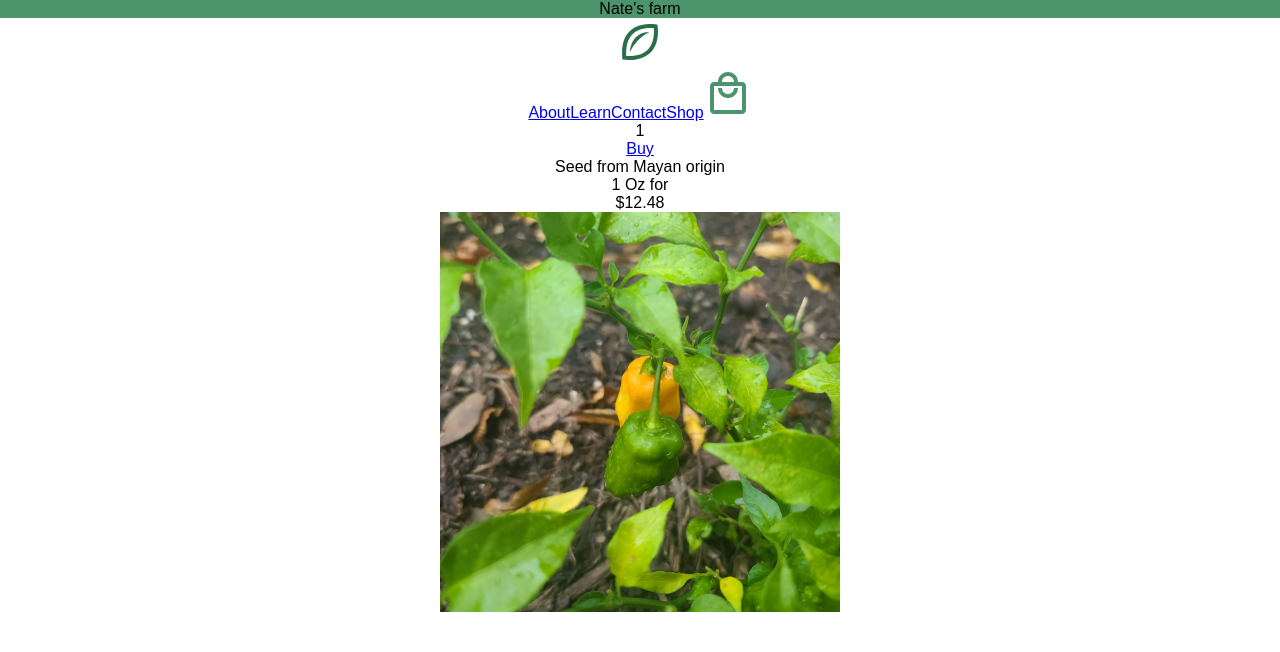
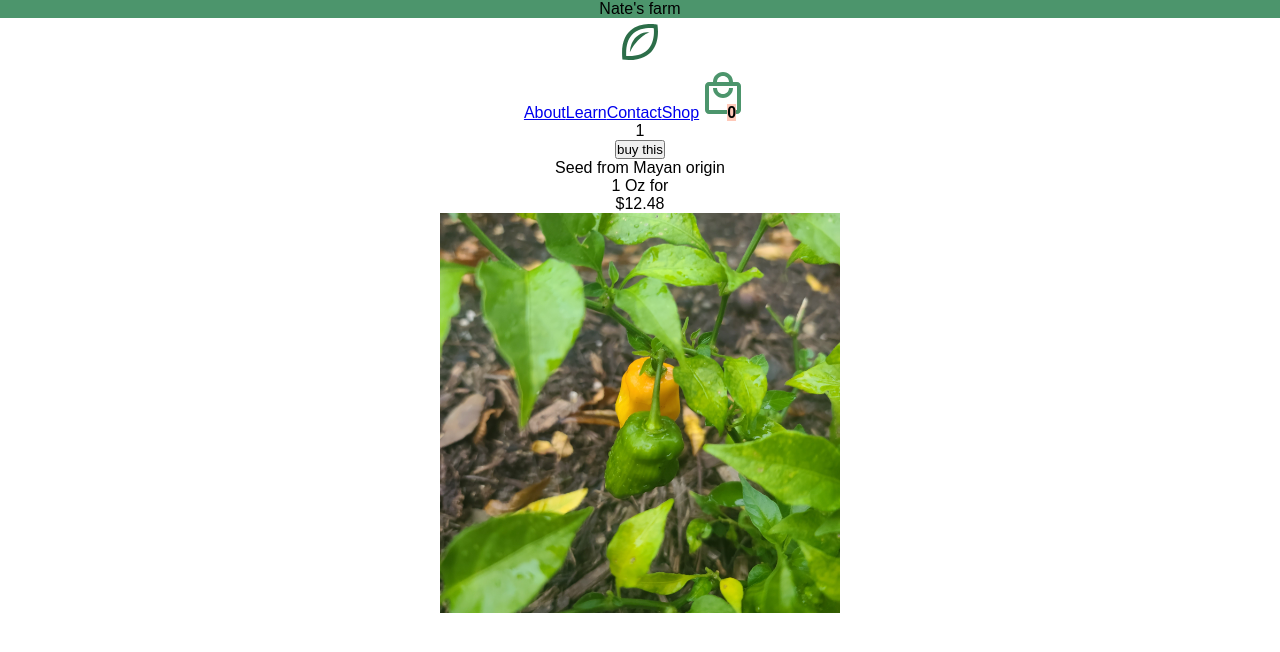
Before and after one commit to bafox2/shoppingcart, a React (Create React App) app: page /shop/1 in a window 1280 px wide. Shown: the top 652 px of the page. Built offline with nearby package versions, Linux system fonts and the light colour scheme; a web font is replaced by a local one.

Commit message:
shopping cart quantity works

```diff
--- a/src/App.js
+++ b/src/App.js
@@ -5,23 +5,40 @@ import About from './pages/About';
 import Contact from './pages/Contact';
 import Shop from './pages/Shop';
 import Item from './components/Item';
+import allItems from './itemData/allItems';
 import Product from './components/Product';
 import Sidecart from './components/Sidecart'
 import Learn from './pages/Learn'
 import { ReactDOM } from 'react-dom/client';
 import { BrowserRouter, Switch, Routes, Route, Router } from 'react-router-dom'
+import React from 'react';
 function App() {
+
+  const [cartList, setCartList] = React.useState([])
+  function onItemBuy(item) {
+    //might need to check if there is already a thing in the cart with the name and increment it
+    setCartList([
+      ...cartList,
+      allItems.find(product => product.name === item).name]
+    )
+  }
+
+  function calculateHeaderCartItems() {
+    console.log(cartList)
+    return cartList ? cartList.length : 0
+  }
+
   return (
     <div className="App">
-      <Header />
+      <Header cartNum={calculateHeaderCartItems} />
       <Routes>
         <Route path="/" element={<Home />} />
         <Route path="/contact" element={<Contact />} />
         <Route path="/about" element={<About />} />
         <Route path="/learn" element={<Learn />} />
-        <Route path="/cart" element={<Sidecart />} />
+        <Route path="/cart" element={<Sidecart cart={cartList} />} />
         <Route path="/shop" element={<Shop />} />
-        <Route path="/shop/:name" element={<Product />} />
+        <Route path="/shop/:name" element={<Product onSubmit={onItemBuy} />} />
       </Routes>
     </div>
   );
--- a/src/components/Header.js
+++ b/src/components/Header.js
@@ -1,10 +1,12 @@
-import React from "react";
+import React, { useState, setstate } from "react";
 import { Link } from "react-router-dom";
 import styles from "../css/Header.module.css";
 import Icon from '@mdi/react';
 import { mdiShoppingOutline, mdiSeedOutline } from '@mdi/js';
 
 const Header = (props) => {
+
+    const cartNum = props.cartNum() ? props.cartNum() : 0
     return (
         <header>
             <p className={styles.logoHeader} >Nate's farm</p>
@@ -15,6 +17,7 @@ const Header = (props) => {
                 <Link to='contact' className={styles.navItem}>Contact</Link>
                 <Link to='shop' className={styles.navItem}>Shop</Link>
                 <Link to='cart'><Icon path={mdiShoppingOutline} className={styles.shoppingcart} /></Link>
+                <span className={styles.cartQuantity}>{cartNum ? cartNum : 0}</span>
             </nav>
 
         </header>
--- a/src/components/Product.js
+++ b/src/components/Product.js
@@ -5,14 +5,15 @@ import allItems from "../itemData/allItems";
 
 //might want to add a category for each individual categorty
 
-const Product = () => {
+const Product = (props) => {
+    console.log(props)
     const { name } = useParams()
     const foundItem = allItems.find(item => item.name = name)
 
     return (
         <div role='listitem'>
             <p>{name}</p>
-            <Link to={`/shop/${name}`}>Buy</Link>
+            <button onClick={() => props.onSubmit(name)}>buy this</button>
             <p className={styles.description} >{foundItem.description}</p>
             <p className={styles.productImage}>{foundItem.amount} for</p>
             <p>{foundItem.price}</p>
--- a/src/components/Sidecart.js
+++ b/src/components/Sidecart.js
@@ -4,11 +4,12 @@ import styles from "../css/Header.module.css";
 // state of cart stuff might be handled in the APP itself
 
 const Sidecart = (props) => {
+    console.log(props.cart)
     return (
         <div >
             <p>this is your cart</p>
             <ul>
-
+                {props.cart}
             </ul>
         </div>
     );
--- a/src/css/Header.module.css
+++ b/src/css/Header.module.css
@@ -24,3 +24,11 @@ nav {
     width: 48px;
     color: var(--secondary);
 }
+
+.cartQuantity{
+    position: relative;
+    top: 0px;
+    right: 20px;
+    font-weight:900;
+    background-color: var(--shopSecondary);
+}
```
